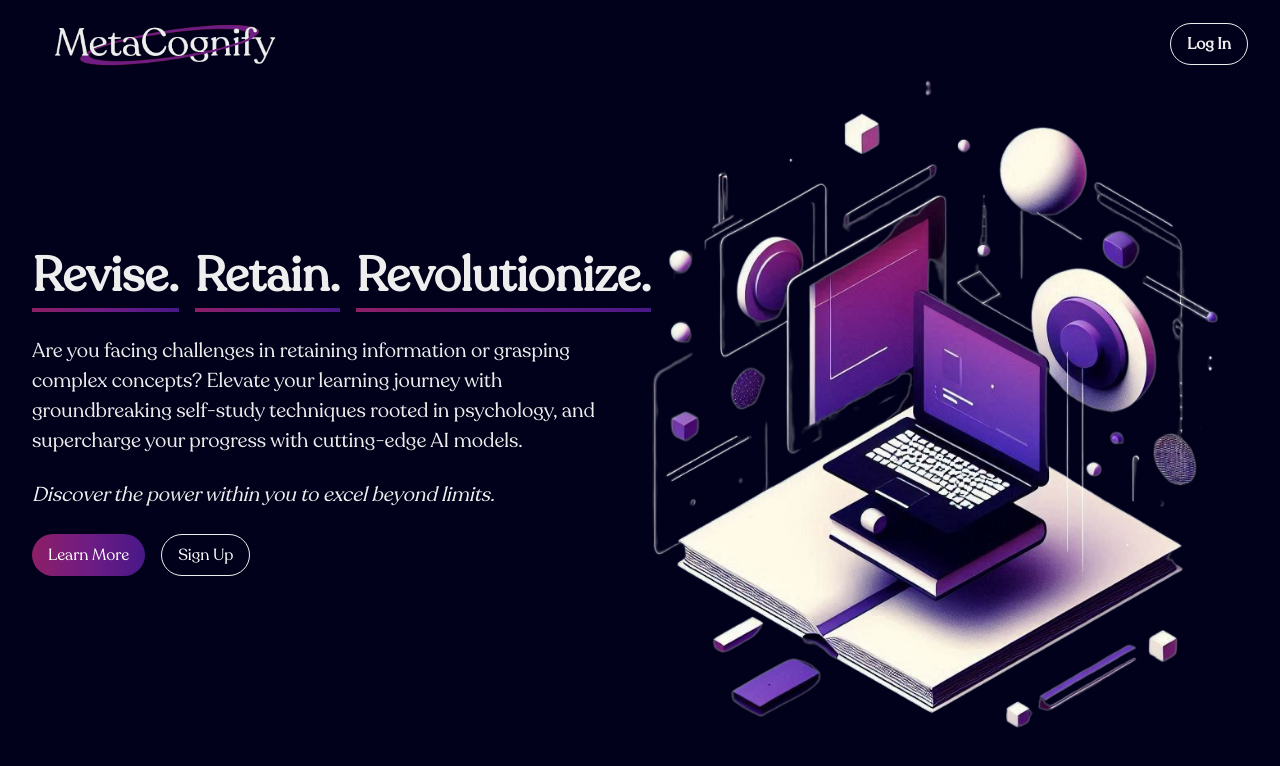
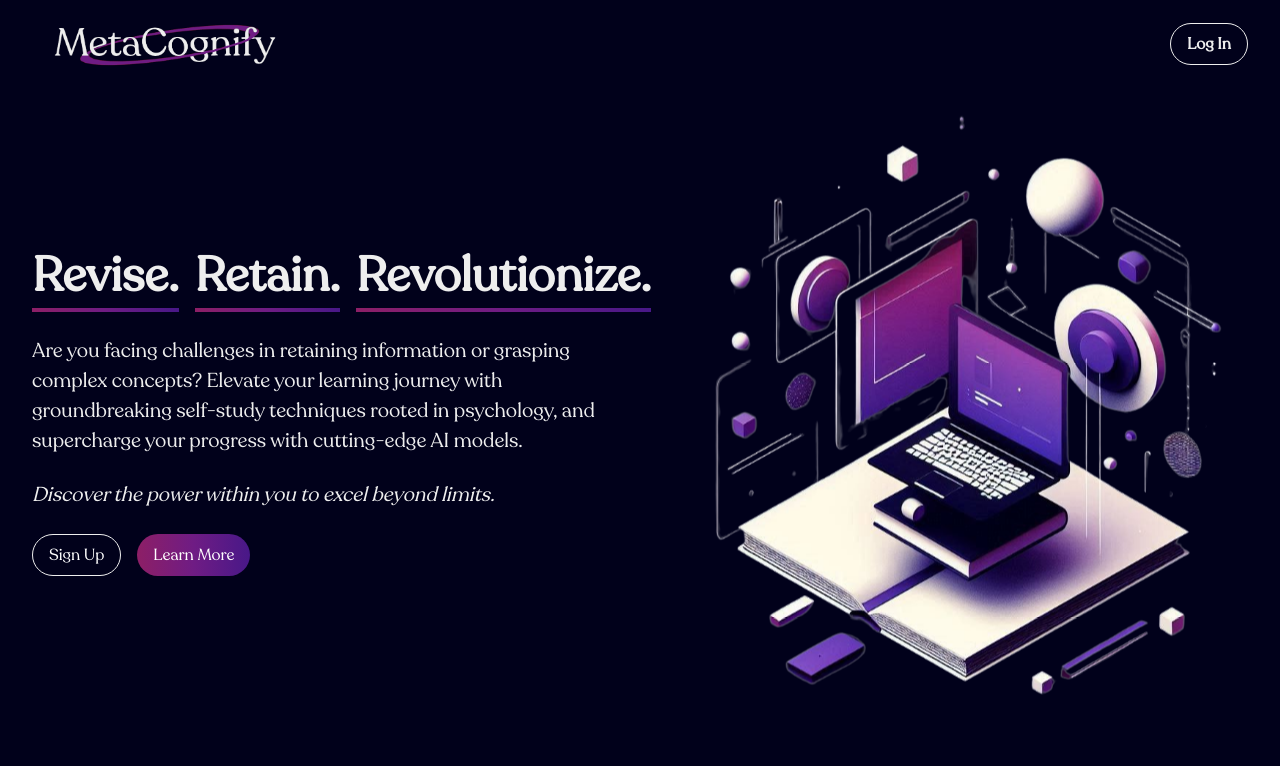
Before and after one commit to AnshanaM/meta-cognify, a Next.js app: page / in a window 1280 px wide. Shown: the top 766 px of the page. Built offline with nearby package versions, Linux system fonts and the light colour scheme.

Commit message:
layout update

```diff
--- a/src/app/globals.css
+++ b/src/app/globals.css
@@ -48,7 +48,7 @@ button {
 }
 
 button:hover {
-  background-color: #8D1F66;
+  background:#481888;
 }
 
 .learn-more-button {
@@ -62,7 +62,8 @@ button:hover {
 
 .main-content {
   display: flex;
-  justify-content: space-between;
+  gap: 4rem;
+  justify-content: center;
   align-items: center;
   padding: 2rem;
   height: 80vh;
@@ -97,12 +98,12 @@ button:hover {
   overflow: hidden;
   display: flex;
   flex-direction: row;
-  justify-content: right;
+  /* justify-content: right; */
 }
 
 .image-section img {
   width: auto;
-  max-height: 105vh;
+  max-height: 80vh;
   height: auto;
   border-radius: 10px;
   animation: float 2.5s ease-in-out infinite;
@@ -113,7 +114,7 @@ button:hover {
     transform: translateY(0);
   }
   50% {
-    transform: translateY(-10px);
+    transform: translateY(-5px);
   }
 }
 
--- a/src/app/page.tsx
+++ b/src/app/page.tsx
@@ -14,8 +14,8 @@ export default function Home() {
         <p>Are you facing challenges in retaining information or grasping complex concepts? Elevate your learning journey with groundbreaking self-study techniques rooted in psychology, and supercharge your progress with cutting-edge AI models.</p>
         <p><i>Discover the power within you to excel beyond limits.</i></p>
         <div className="button-group">
+          <button className="sign-up-button">Sign Up</button>
           <button className="learn-more-button">Learn More</button>
-          <button className="sign-up-button">Sign Up</button>
         </div>
       </div>
       <div className="image-section">
```
